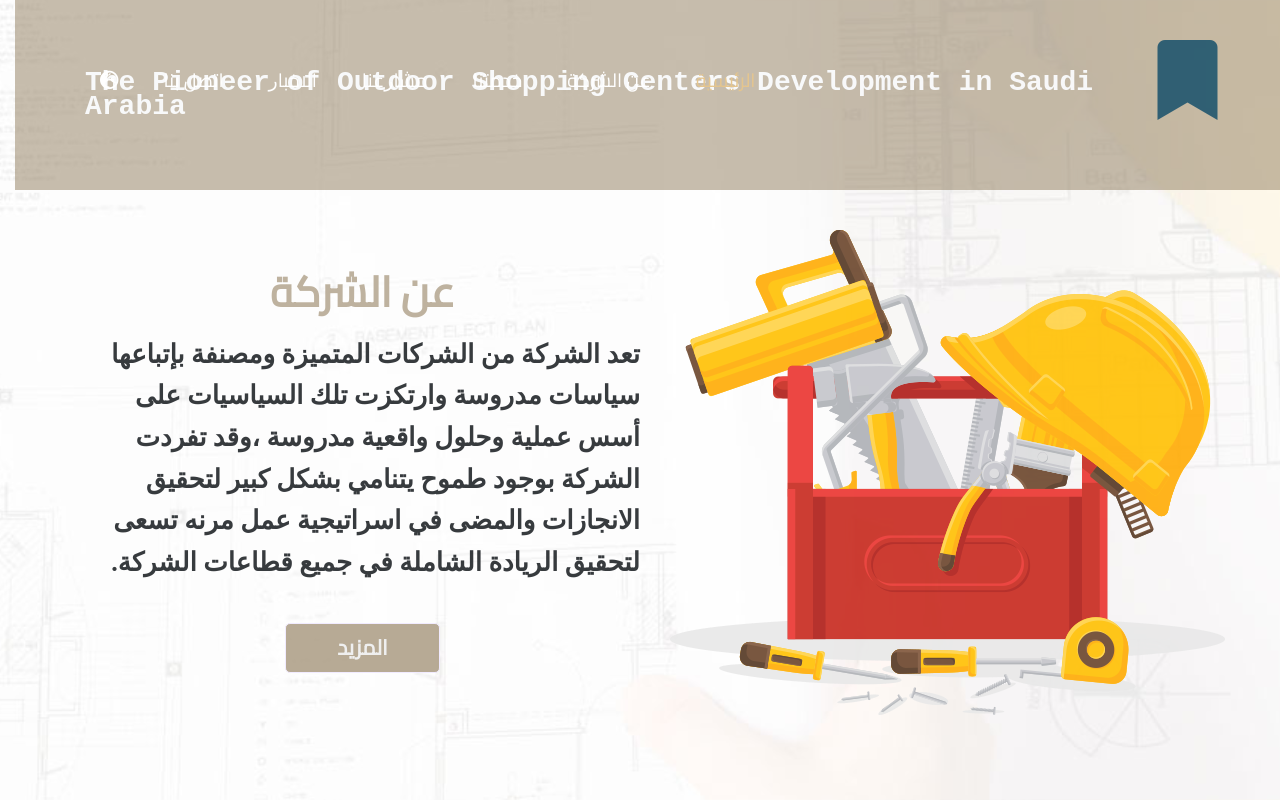
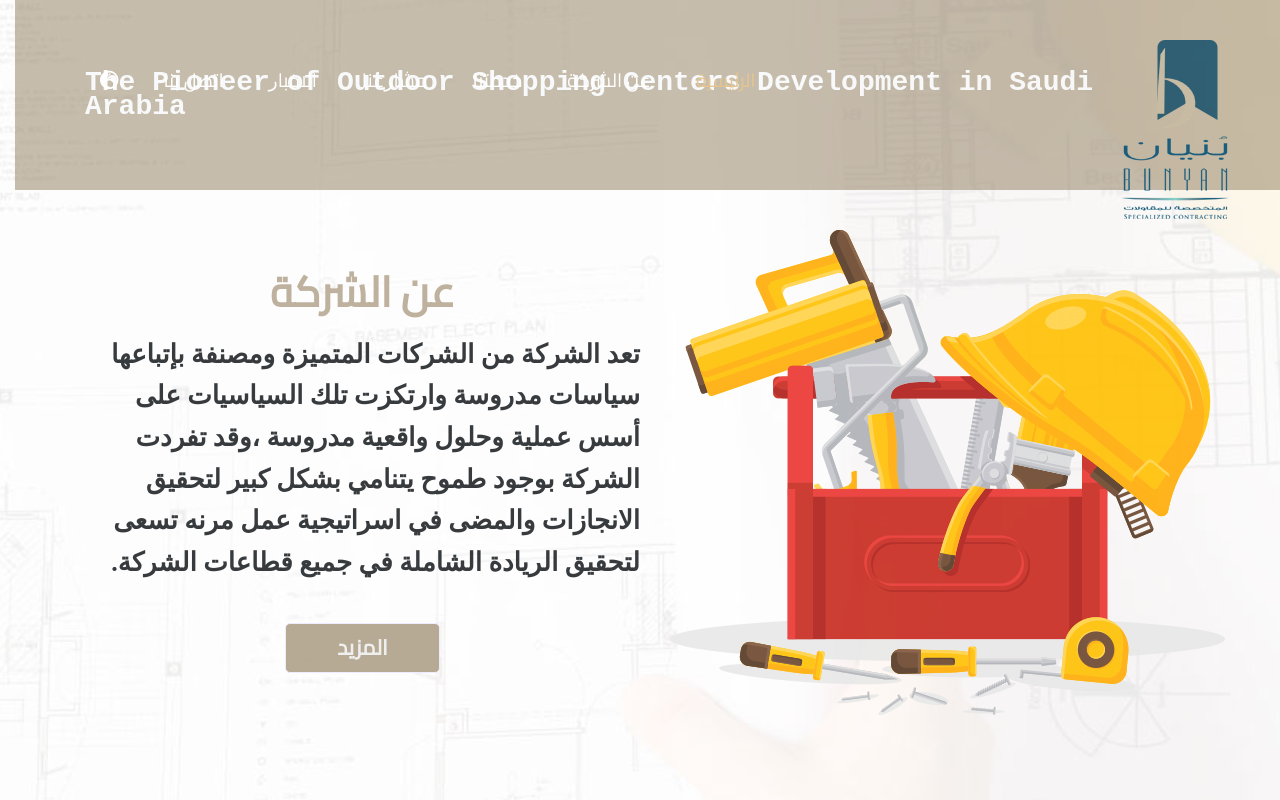
Before and after one commit to MAhmoud2527/bnyan01, a plain HTML site: page index.html in a window 1280 px wide. Shown: the top 800 px of the page. Drawn offline with nearby package versions, Linux system fonts and the light colour scheme.

Commit message:
Add files via upload

```diff
--- a/index.html
+++ b/index.html
@@ -39,7 +39,7 @@
            <nav class="navbar navbar-expand-lg navbar-light">
                <div class="container">
                   <!-- Brand and toggle get grouped for better mobile display -->
-                  <a class="navbar-brand logo_h" href="index.html"><img src="img/logo.png" alt="" width="200px"></a>
+                  <a class="navbar-brand logo_h" href="index.html"><img src="img/logo.png" alt="logo"></a>
                   <button class="navbar-toggler" type="button" data-toggle="collapse" data-target="#navbarSupportedContent" aria-controls="navbarSupportedContent" aria-expanded="false" aria-label="Toggle navigation">
                      <span class="icon-bar"></span>
                      <span class="icon-bar"></span>
```
Also changed, not shown: img/logo.png (added), img/ser/02.jpg.
